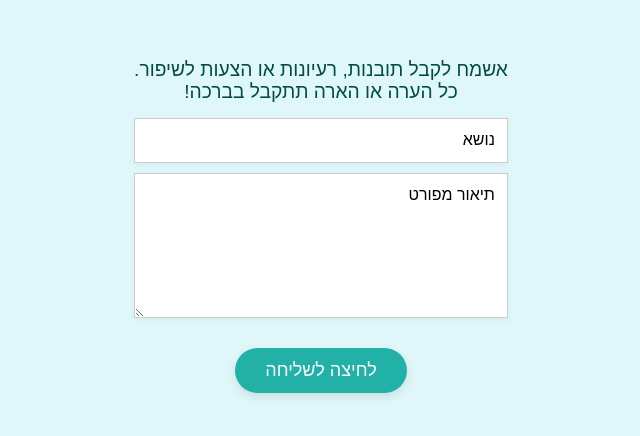
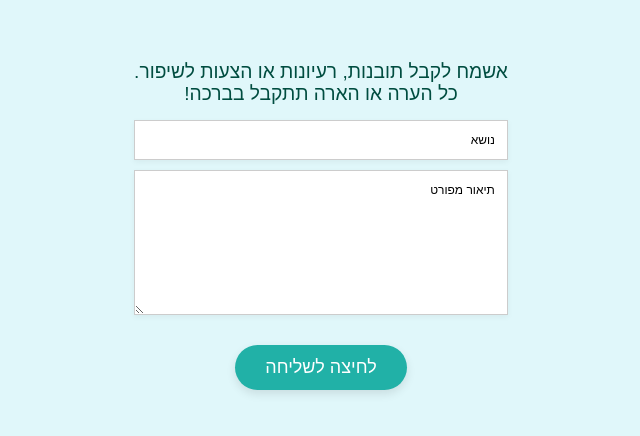
Before and after one commit to shaharmaliss/multi, a React (Create React App) app: page /new-remark in a window 1280 px wide. Shown: the part 174-610 px from the top of the page, without its empty margins (319-959 px from the left). Built offline with nearby package versions, Linux system fonts and the light colour scheme.

Commit message:
smaller fonts in placeholders

```diff
--- a/src/App.css
+++ b/src/App.css
@@ -168,10 +168,10 @@ html, body {
 .styled-input,
 .styled-textarea {
   width: 100%;
-  height: 45px;
+  height: 40px;
   max-width: 500px;
   padding: 12px;
-  font-size: 16px;
+  font-size: 12px;
   border-radius: 0px;
   border: 1px solid #ccc;
   box-shadow: 0 2px 6px rgba(0, 0, 0, 0.05);
@@ -197,7 +197,7 @@ html, body {
   height: 145px;
   max-width: 500px;
   padding: 12px;
-  font-size: 16px;
+  font-size: 12px;
   border-radius: 0px;
   border: 1px solid #ccc;
   box-shadow: 0 2px 6px rgba(0, 0, 0, 0.05);
```
